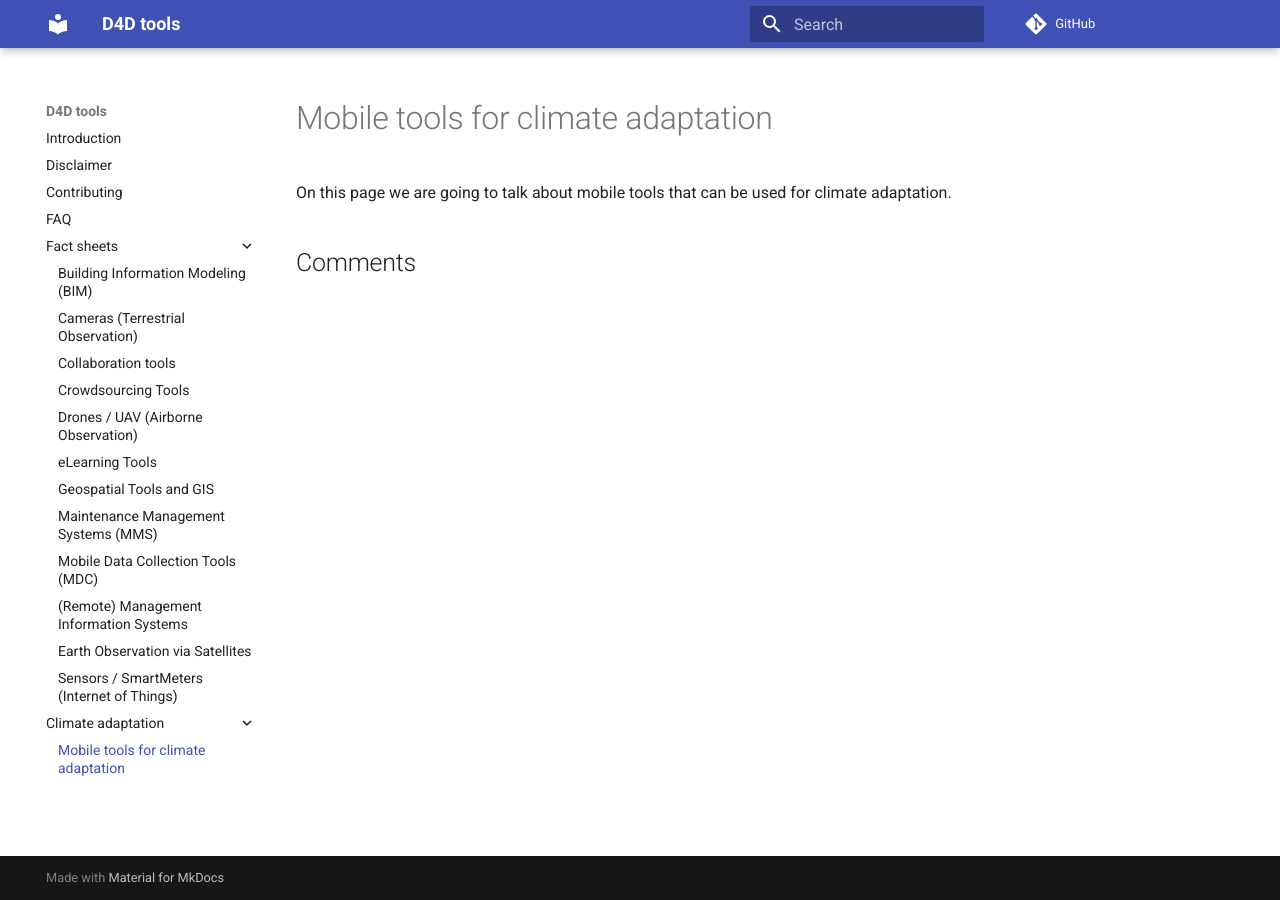
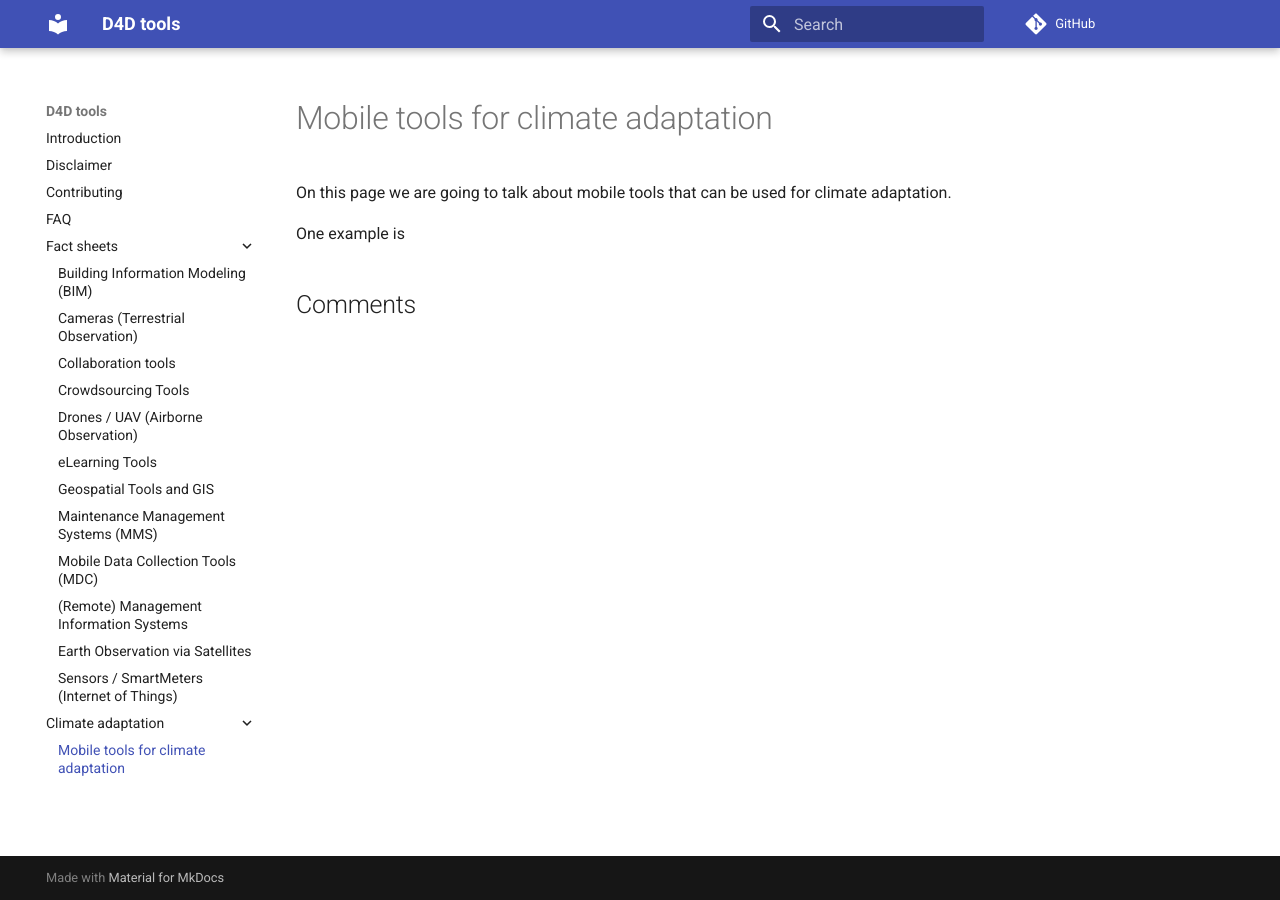
Before and after one commit to openkfw/d4dtools, an MkDocs documentation site: the page built from docs/climate-adaptation/mobile-tools.md, in a window 1280 px wide. Built offline with MkDocs 1.6.1 and Material for MkDocs 9.7.7, drawn with Linux system fonts in a browser that asks for light colours; comment, search, counter and statistics services are not loaded.

Commit message:
Trial update

```diff
--- a/docs/climate-adaptation/mobile-tools.md
+++ b/docs/climate-adaptation/mobile-tools.md
@@ -5,3 +5,5 @@ comments: true
 # Mobile tools for climate adaptation
 
 On this page we are going to talk about mobile tools that can be used for climate adaptation.
+
+One example is
```
